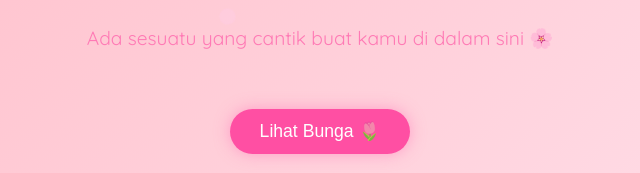
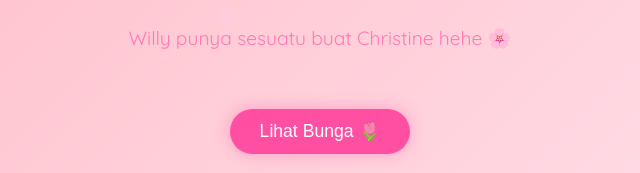
Before and after one commit to fflufly12-prog/Bunga-Ch, a plain HTML site: page index.html in a window 1280 px wide. Shown: the part 373-546 px from the top of the page, 320-960 px from the left. Drawn offline with Linux system fonts and the light colour scheme.

Commit message:
Update index.html

```diff
--- a/index.html
+++ b/index.html
@@ -79,7 +79,7 @@
 </head>
 <body>
   <h1>Hai Christine 💖</h1>
-  <p>Ada sesuatu yang cantik buat kamu di dalam sini 🌸</p>
+  <p>Willy punya sesuatu buat Christine hehe 🌸</p>
   <button onclick="window.location.href='bunga.html'">Lihat Bunga 🌷</button>
 
   <script>
```
